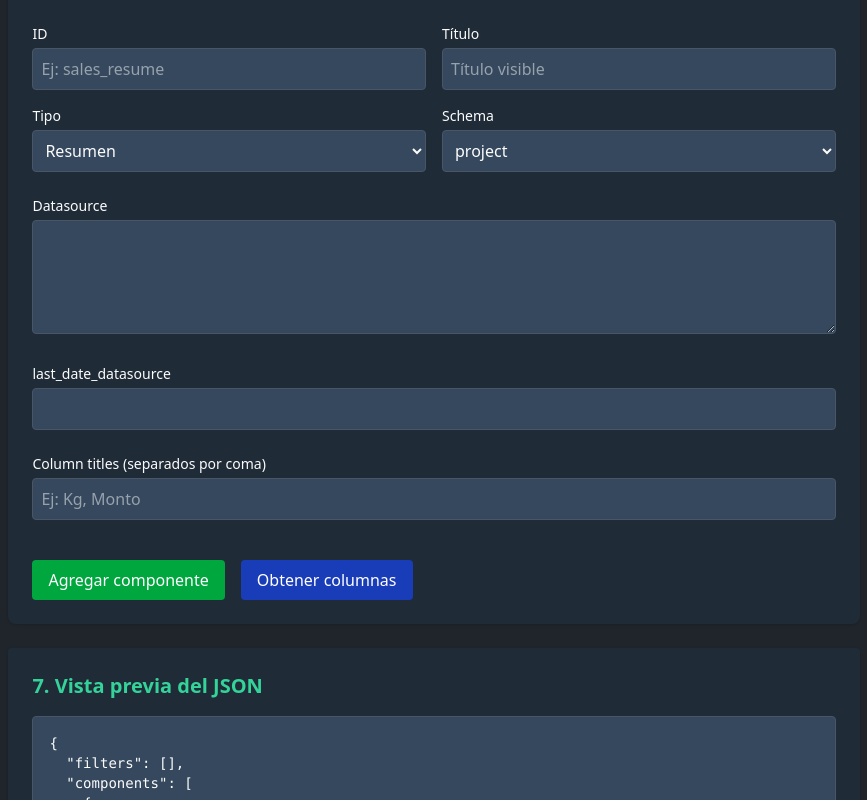
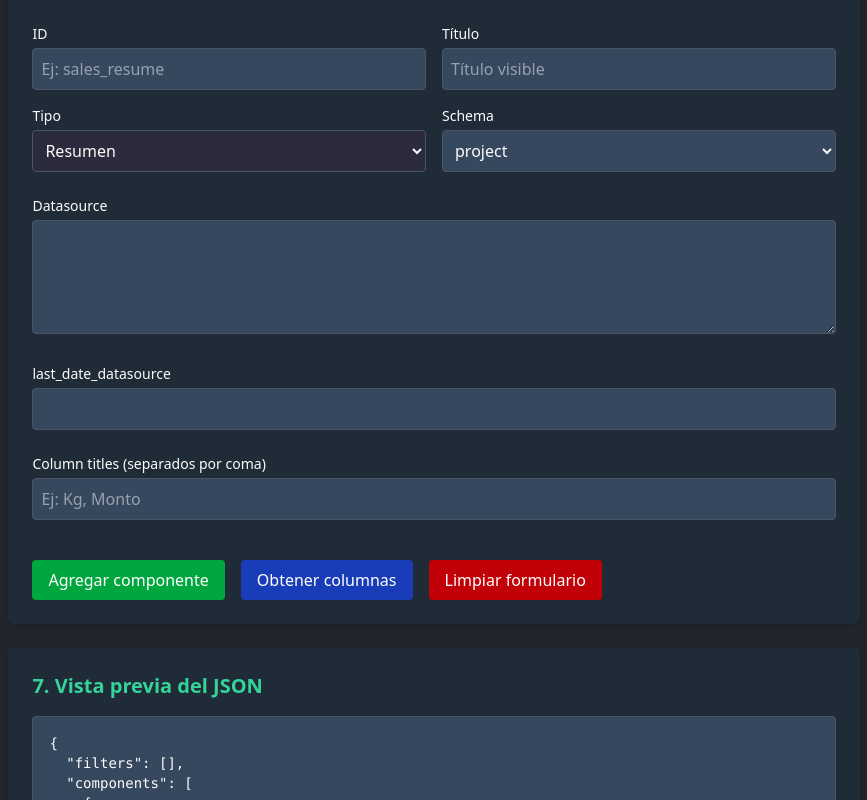
Before and after one commit to ivargasm/json-report, a React (Vite) app: page /configurar-reporte in a window 1280 px wide. Shown: the part 669-1469 px from the top of the page, without its empty margins (206-1073 px from the left). Built offline with nearby package versions, Linux system fonts and the light colour scheme.

Commit message:
se agregan validaciones para impieza de formularios y edicion de componentes

```diff
--- a/src/components/FormularioComponenteBase.tsx
+++ b/src/components/FormularioComponenteBase.tsx
@@ -1,8 +1,8 @@
-import { useState } from 'react'
+import { useEffect, useState } from 'react'
 import { useComponentsStore } from '../store/componentsStore'
 
 export default function FormularioComponenteBase() {
-    const { table, resume, setComponent, setParsedColumns } = useComponentsStore()
+    const { table, resume, setComponent, setParsedColumns, clearTable, clearResume } = useComponentsStore()
     const [form, setForm] = useState({
         id: '',
         title: '',
@@ -14,6 +14,33 @@ export default function FormularioComponenteBase() {
         column_titles: '',
     })
 
+    // 🧠 Cargar el componente actual al seleccionar tipo
+    useEffect(() => {
+        if (form.type === 'resume' && resume) {
+        setForm({
+            id: resume.id,
+            title: resume.title,
+            type: resume.type,
+            schema: resume.schema,
+            datasource: resume.datasource,
+            last_date_datasource: resume.last_date_datasource || '',
+            count_datasource: '',
+            column_titles: resume.column_titles?.join(', ') || '',
+        })
+        } else if (form.type === 'table' && table) {
+        setForm({
+            id: table.id,
+            title: table.title,
+            type: table.type,
+            schema: table.schema,
+            datasource: table.datasource,
+            count_datasource: table.count_datasource || '',
+            last_date_datasource: '',
+            column_titles: '',
+        })
+        }
+    }, [form.type, table, resume])
+
     const handleChange = (
         e: React.ChangeEvent<HTMLInputElement | HTMLSelectElement | HTMLTextAreaElement>
     ) => {
@@ -24,8 +51,8 @@ export default function FormularioComponenteBase() {
         if (!form.datasource || !form.type) return
 
         try {
-            // const res = await fetch('http://127.0.0.1:8000/columns/parse-columns', {
-            const res = await fetch('https://json-report-backend.onrender.com/columns/parse-columns', {
+            const res = await fetch('http://127.0.0.1:8000/columns/parse-columns', {
+            // const res = await fetch('https://json-report-backend.onrender.com/columns/parse-columns', {
                 method: 'POST',
                 headers: { 'Content-Type': 'application/json' },
                 body: JSON.stringify({
@@ -91,6 +118,36 @@ export default function FormularioComponenteBase() {
         alert(`Componente "${form.type}" agregado.`)
     }
 
+    const handleUpdate = () => {
+        const baseProps = {
+          id: form.id,
+          type: form.type as 'resume' | 'table',
+          title: form.title,
+          schema: form.schema as 'project' | 'stoiii' | 'stoiii_config',
+          datasource: form.datasource,
+          parsedColumns: [],
+        }
+
+        const component =
+          form.type === 'resume'
+            ? {
+                ...baseProps,
+                last_date_datasource: form.last_date_datasource || '',
+                column_titles: form.column_titles
+                  ? form.column_titles.split(',').map((t) => t.trim())
+                  : [],
+                rows: resume?.rows ?? [],
+              }
+            : {
+                ...baseProps,
+                count_datasource: form.count_datasource || '',
+                columns: table?.columns ?? [],
+              }
+
+        setComponent(component)
+        alert(`Componente "${form.type}" actualizado.`)
+      }
+
 
     const isResume = form.type === 'resume'
 
@@ -127,15 +184,17 @@ export default function FormularioComponenteBase() {
                         name="type"
                         value={form.type}
                         onChange={handleChange}
-                        className="bg-light-check dark:bg-dark-check border border-gray-600 p-2 rounded w-full"
-                    >
-                        <option value="resume" disabled={!!resume}>
-                            Resumen
+                        className="bg-[#2b2b3d] border border-gray-600 p-2 rounded w-full"
+                        >
+                        <option value="resume">
+                            Resumen {resume ? '✅' : ''}
                         </option>
-                        <option value="table" disabled={!!table?.datasource}>
-                            Tabla
+                        <option value="table">
+                            Tabla {table?.datasource ? '✅' : ''}
                         </option>
+
                     </select>
+
                 </div>
 
                 <div>
@@ -202,12 +261,22 @@ export default function FormularioComponenteBase() {
             )}
 
             <div className="flex space-x-4 pt-4">
+            {(form.type === 'resume' && resume) ||
+                (form.type === 'table' && table?.datasource) ? (
+                <button
+                    onClick={handleUpdate}
+                    className="bg-yellow-600 hover:bg-yellow-700 text-white px-4 py-2 rounded"
+                >
+                    Actualizar componente
+                </button>
+                ) : (
                 <button
                     onClick={handleAdd}
                     className="bg-green-600 hover:bg-green-700 text-white px-4 py-2 rounded"
                 >
                     Agregar componente
                 </button>
+            )}
 
                 <button
                     onClick={handleParseColumns}
@@ -223,6 +292,27 @@ export default function FormularioComponenteBase() {
                     Obtener columnas
                 </button>
 
+                <button
+                    onClick={() => {
+                        if (form.type === 'resume') clearResume()
+                        else if (form.type === 'table') clearTable()
+                        setForm({
+                        id: '',
+                        title: '',
+                        type: 'resume',
+                        schema: 'project',
+                        datasource: '',
+                        count_datasource: '',
+                        last_date_datasource: '',
+                        column_titles: '',
+                        })
+                    }}
+                    className="bg-red-700 hover:bg-red-800 text-white px-4 py-2 rounded"
+                    >
+                    Limpiar formulario
+                </button>
+
+
             </div>
         </div>
     )
--- a/src/store/componentsStore.ts
+++ b/src/store/componentsStore.ts
@@ -45,6 +45,8 @@ interface ComponentStore {
     setComponent: (comp: ReportComponent) => void
     setParsedColumns: (type: 'table' | 'resume', columns: ParsedColumn[]) => void
     reset: () => void
+    clearTable: () => void
+    clearResume: () => void
 }
 
 export const useComponentsStore = create<ComponentStore>((set) => ({
@@ -112,7 +114,26 @@ export const useComponentsStore = create<ComponentStore>((set) => ({
             parsedColumns: [],
         },
         resume: undefined,
-    }))
+    })),
+
+    clearResume: () =>
+        set(() => ({
+            resume: undefined,
+        })),
+
+    clearTable: () =>
+        set(() => ({
+            table: {
+                id: '',
+                type: 'table',
+                title: '',
+                schema: 'project',
+                datasource: '',
+                count_datasource: '',
+                columns: [],
+                parsedColumns: [],
+            },
+        })),
 
 
 
--- a/src/store/filtersStore.ts
+++ b/src/store/filtersStore.ts
@@ -72,4 +72,11 @@ export const useFiltersStore = create<FiltersStore>((set) => ({
         filters_properties: {},
     })),
 
+    clearFilters: () =>
+        set(() => ({
+          filters: [],
+          generic_filters: [],
+          filters_properties: {},
+        })),
+
 }))
```
